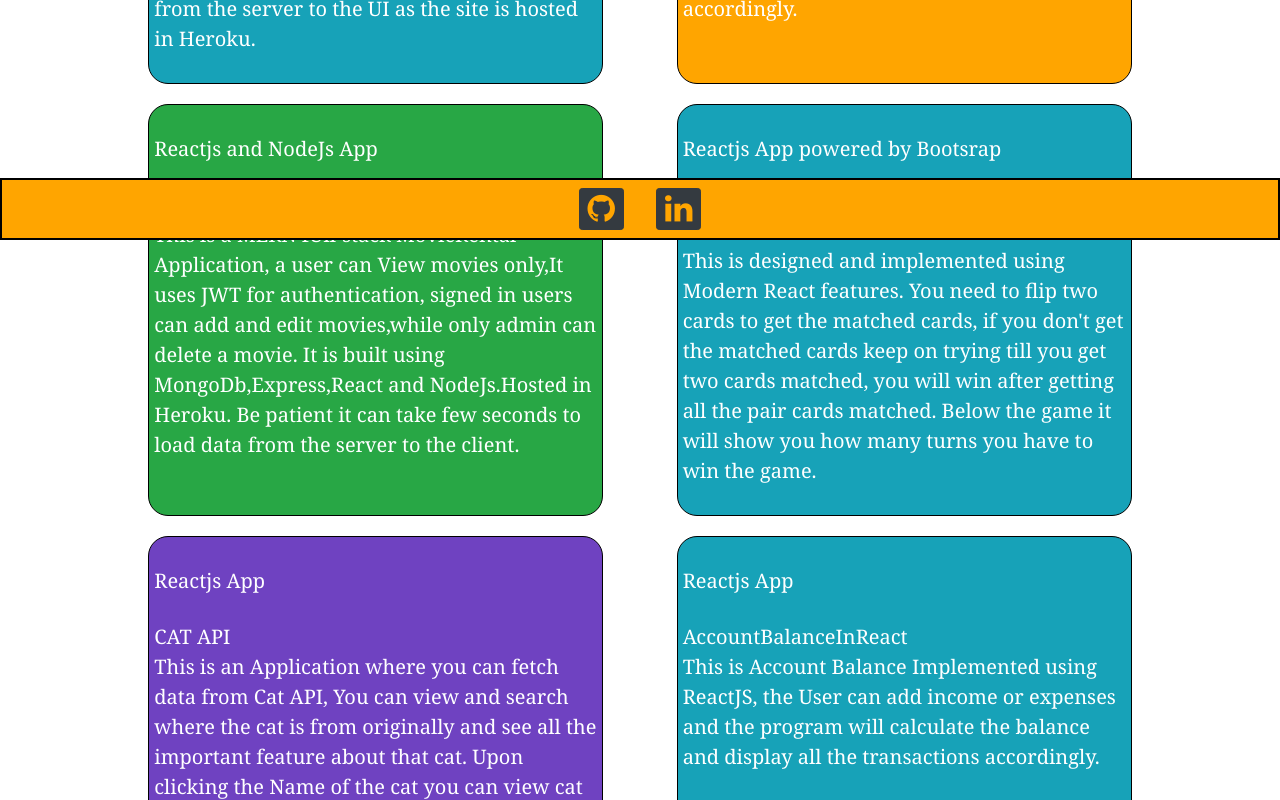
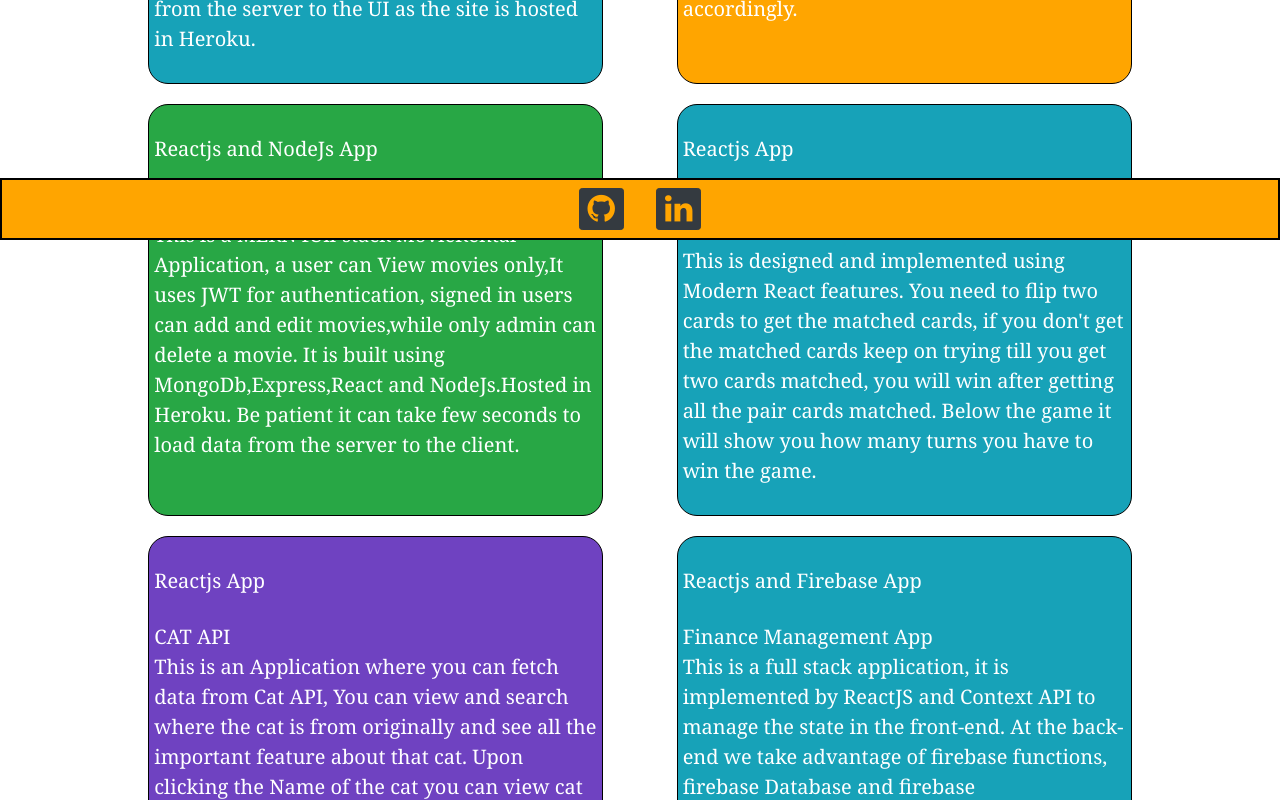
Before and after one commit to benk1/PortfolioInReact, a React (Create React App) app: page /projects in a window 1280 px wide. Shown: the part 560-1360 px from the top of the page. Built offline with nearby package versions, Linux system fonts and the light colour scheme.

Commit message:
add finance app to portfolio

```diff
--- a/src/components/Projects.jsx
+++ b/src/components/Projects.jsx
@@ -85,7 +85,7 @@ class Projects extends Component {
 								//href="https://github.com/benk1/counter-App"
 								href="https://hardcore-panini-866022.netlify.app/"
 							>
-								<p>Reactjs App powered by Bootsrap</p>
+								<p>Reactjs App </p>
 								<p>Magic Memory Game</p>
 								<p>
 									This is designed and implemented using Modern React features.
@@ -123,14 +123,18 @@ class Projects extends Component {
 							<a
 								className="project-link"
 								//href="https://github.com/benk1/AccountBalanceInReact"
-								href="https://accountbalance.netlify.app"
+								href="https://myfinances-22381.web.app"
 							>
-								<p>Reactjs App</p>
+								<p>Reactjs and Firebase App</p>
 								<p>
-									AccountBalanceInReact<br></br>
-									This is Account Balance Implemented using ReactJS, the User
-									can add income or expenses and the program will calculate the
-									balance and display all the transactions accordingly.
+									Finance Management App<br></br>
+									This is a full stack application, it is implemented by ReactJS
+									and Context API to manage the state in the front-end. At the
+									back-end we take advantage of firebase functions, firebase
+									Database and firebase Authentication. In this app you are able
+									to manage your finances by keep track of what you are
+									consuming.You need to sign-in to see your current transaction
+									and be able to add or delete any current transaction.
 								</p>
 							</a>
 						</h5>
```
